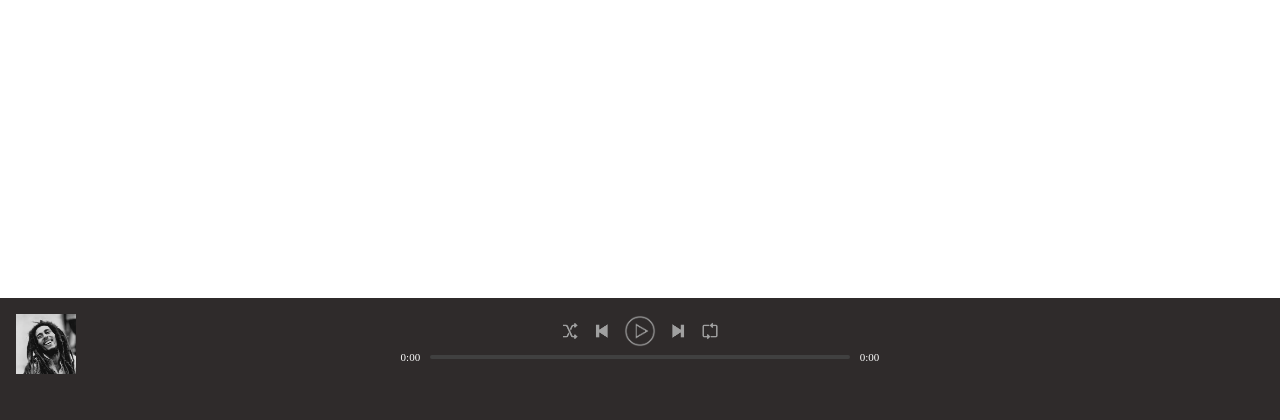
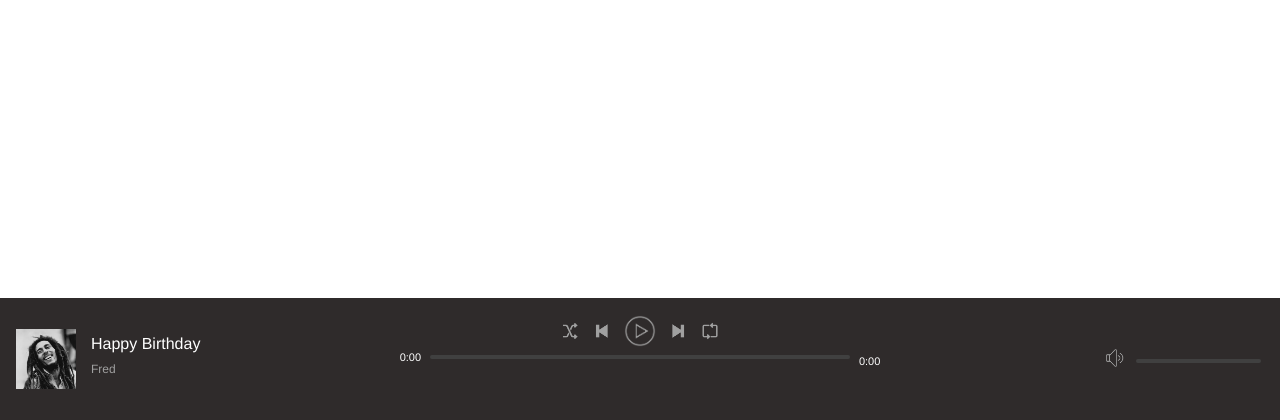
Before and after one commit to fredpen/Fredify-spotify-clone, a PHP site: page / in a window 1280 px wide. Shown: the part 380-800 px from the top of the page. Run offline with PHP 8.4, Linux system fonts and the light colour scheme; the visitor is signed in with stand-in values (Sample User, id 1).

Commit message:
finalizing the stylings on the now playing bar

```diff
--- a/assets/css/styles.css
+++ b/assets/css/styles.css
@@ -2,6 +2,11 @@ html,body{
   margin: 0;
   padding: 0;
   box-sizing: border-box;
+}
+
+*{
+  font-family: "Helvetica Neue", Helvetica, Arial, sans-serif;
+  color: #fff;
 }
 
 #nowPlayingBarCointaner{
@@ -29,6 +34,10 @@ html,body{
   flex-direction: column;
   align-items: center;
   max-width: 700px;
+}
+
+#nowPlayingIcon .content{
+  width: 100%;
 }
 
 #nowPlayingButtons .content{
@@ -111,3 +120,41 @@ html,body{
   float: left;
   background-size: cover;
 }
+
+#nowPlayingIcon .trackInfo {
+  display: table;
+
+}
+
+#nowPlayingIcon .trackInfo .trackName{
+  margin: 6px 0;
+  display: inline-block;
+  width: 100%;
+}
+
+#nowPlayingIcon .artistName span{
+  font-size: 12px;
+  color: #a0a0a0;
+  text-transform: capitalize;
+}
+
+#nowPlayingVolume,
+#nowPlayingIcon{
+  display: flex;
+  align-items: center;
+  flex-grow: 1;
+  flex-shrink: 1;
+}
+
+#nowPlayingButtons{
+  flex-grow: 2;
+}
+#nowPlayingVolume .volumeBar{
+  width: 180px;
+  position: absolute;;
+  right: 0;
+}
+
+.volumeBar .progressbar{
+  width: 125px;
+}
--- a/index.php
+++ b/index.php
@@ -17,30 +17,30 @@
     <link rel="shortcut icon" href="assets/images/icons/favicon.jpg">
     <link rel="stylesheet" href="assets/css/styles.css">
   </head>
-
   <body>
     <div id="nowPlayingBarCointaner">
-
       <div id="nowPlayingBar">
-
+        <!-- the first section the houses the album work -->
         <div id="nowPlayingIcon">
-
           <div class="content">
-
-            <span class="albumLink">
+            <div class="albumLink">
               <img class="albumartwork" src="assets/images/icons/marley.jpeg" alt="albumartwork">
-            </span>
-
+            </div>
+            <div class="trackInfo">
+              <span class="trackName">
+                <span>Happy Birthday</span>
+              </span>
+              <span class="artistName">
+                <span>fred</span>
+              </span>
+            </div>
           </div>
-
         </div>
-
+        <!-- the midlle section of the playbar -->
         <div id="nowPlayingButtons">
 
           <div class="content playerControls">
-
             <div class="butons">
-
               <button class="controlButton shuffle" title="Shuffle">
                 <img src="assets/images/icons/shuffle.png" alt="Shuffle">
               </button>
@@ -59,38 +59,36 @@
               <button class="controlButton repeat" title="repeat">
                 <img src="assets/images/icons/repeat.png" alt="repeat">
               </button>
-
             </div>
 
             <div class="playBackBar">
-
                 <span class="progressTime current">0:00</span>
                 <div class="progressbar">
-
                   <div class="progressbarBg">
-
                     <div class="progress"></div>
-
                   </div>
-
-
-                </div>
                 <span class="progressTime remaining">0:00</span>
             </div>
-
           </div>
-
         </div>
-
+        </div>
+        <!-- the third section that house the volume bar -->
         <div id="nowPlayingVolume">
-
+          <div class="volumeBar">
+            <div class="butons">
+              <button class="controlButton volume" title="Volume">
+                <img src="assets/images/icons/volume.png" alt="Volume button">
+              </button>
+              <div class="progressbar">
+                <div class="progressbarBg">
+                  <div class="progress"></div>
+                </div>
+              </div>
+            </div>
+          </div>
         </div>
-
-      </div>
-
-    </div>
-
-    </div>
+        <!-- middle section ends here -->
+      </div> <!--now playing bar -->
+    </div><!--now playing container -->
   </body>
-
 </html>
```
